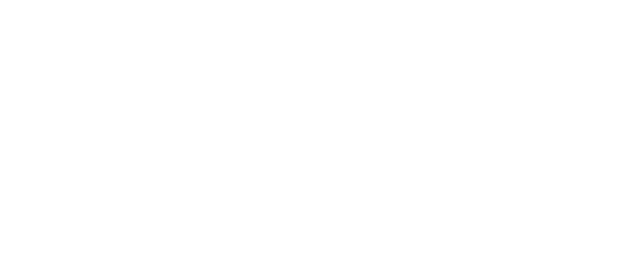
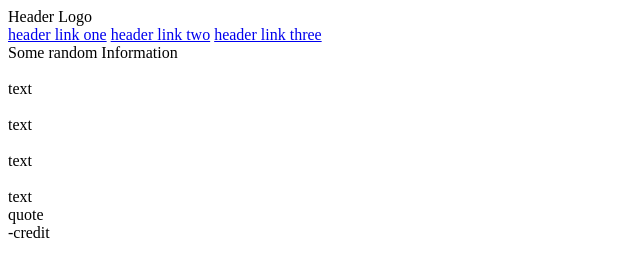
Before and after one commit to Nils-Fischer/Landing-Page, a plain HTML site: page index.html in a window 1280 px wide. Shown: the whole page, without its empty margins (0-640 px from the left). Drawn offline with Linux system fonts and the light colour scheme.

Commit message:
loose html structure

```diff
--- a/index.html
+++ b/index.html
@@ -7,5 +7,43 @@
     <title>Document</title>
     <link rel="stylesheet" href="styles.css" />
   </head>
-  <body></body>
+  <body>
+    <div class="top">
+      <div class="header">
+        <div class="Header-Logo">Header Logo</div>
+        <div class="Header-links">
+          <a href="#">header link one</a></li>
+          <a href="#">header link two</a></li>
+          <a href="#">header link three</a></li>
+        </div>
+      </div>
+    </div>
+    <div class="Content">
+      <div>Some random Information</div>
+      <div class="images+text">
+        <div class="image">
+          <img src="" alt="" />
+          <div>text</div>
+        </div>
+        <div class="image">
+          <img src="" alt="" />
+          <div>text</div>
+        </div>
+        <div class="image">
+          <img src="" alt="" />
+          <div>text</div>
+        </div>
+        <div class="image">
+          <img src="" alt="" />
+          <div>text</div>
+        </div>
+      </div>
+      <div class="Quote">
+        <div>quote</div>
+        <div>-credit</div>
+      </div>
+      <div class="Banner"></div>
+    </div>
+    <div class="Footer"></div>
+  </body>
 </html>
```
